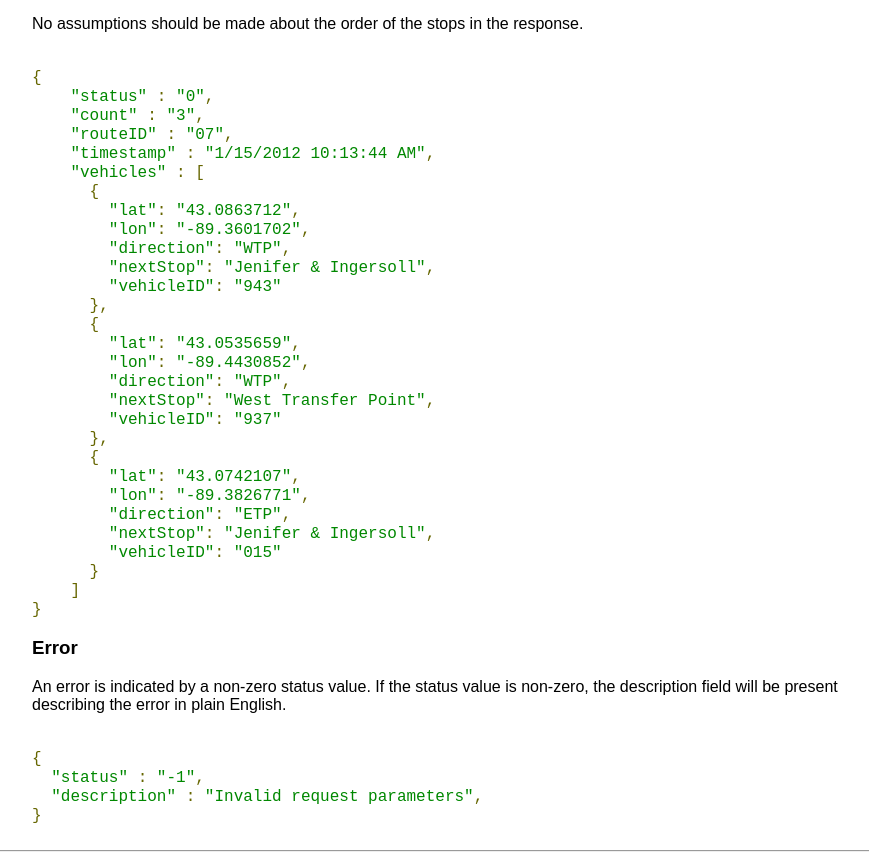
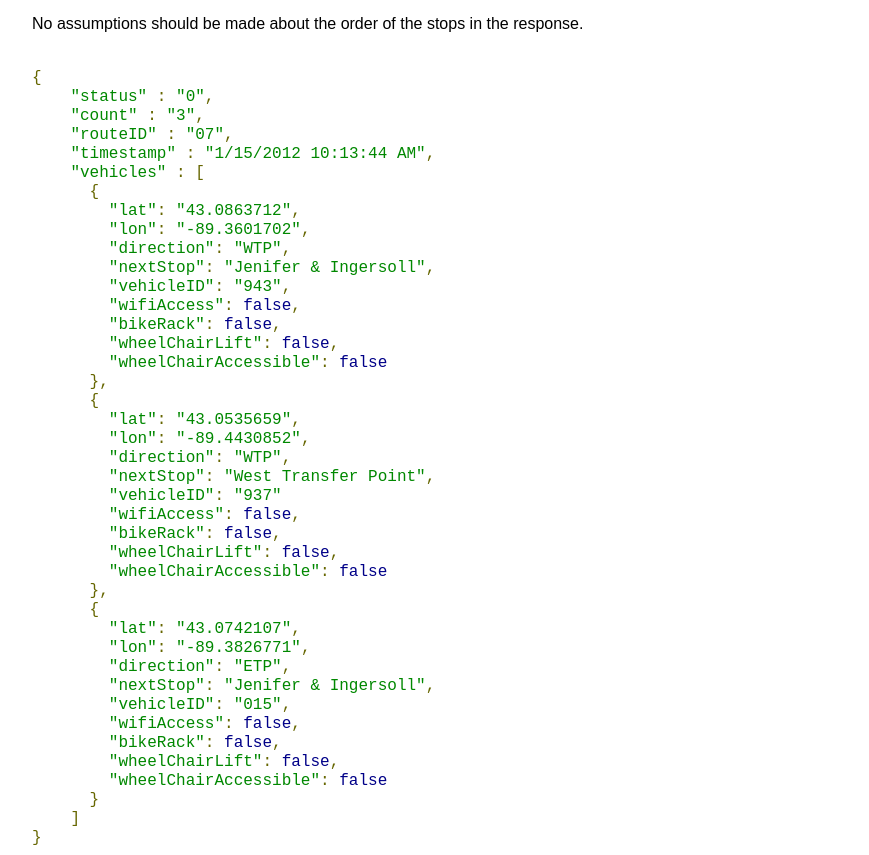
Before and after one commit to gtracy/madison-transit-api, a plain HTML site: page public/locations.html in a window 1280 px wide. Shown: the part 5138-5993 px from the top of the page, without its empty margins (198-1067 px from the left). Drawn offline with Linux system fonts and the light colour scheme.

Commit message:
updated docs to reflect the new properties available for vehicle details

```diff
--- a/public/locations.html
+++ b/public/locations.html
@@ -317,7 +317,11 @@
         "lon": "-89.3601702",
         "direction": "WTP",
         "nextStop": "Jenifer & Ingersoll",
-        "vehicleID": "943"
+        "vehicleID": "943",
+        "wifiAccess": false,
+        "bikeRack": false,
+        "wheelChairLift": false,
+        "wheelChairAccessible": false
       },
       {
         "lat": "43.0535659",
@@ -325,13 +329,21 @@
         "direction": "WTP",
         "nextStop": "West Transfer Point",
         "vehicleID": "937"
+        "wifiAccess": false,
+        "bikeRack": false,
+        "wheelChairLift": false,
+        "wheelChairAccessible": false
       },
       {
         "lat": "43.0742107",
         "lon": "-89.3826771",
         "direction": "ETP",
         "nextStop": "Jenifer & Ingersoll",
-        "vehicleID": "015"
+        "vehicleID": "015",
+        "wifiAccess": false,
+        "bikeRack": false,
+        "wheelChairLift": false,
+        "wheelChairAccessible": false
       }
     ]
 }
```
